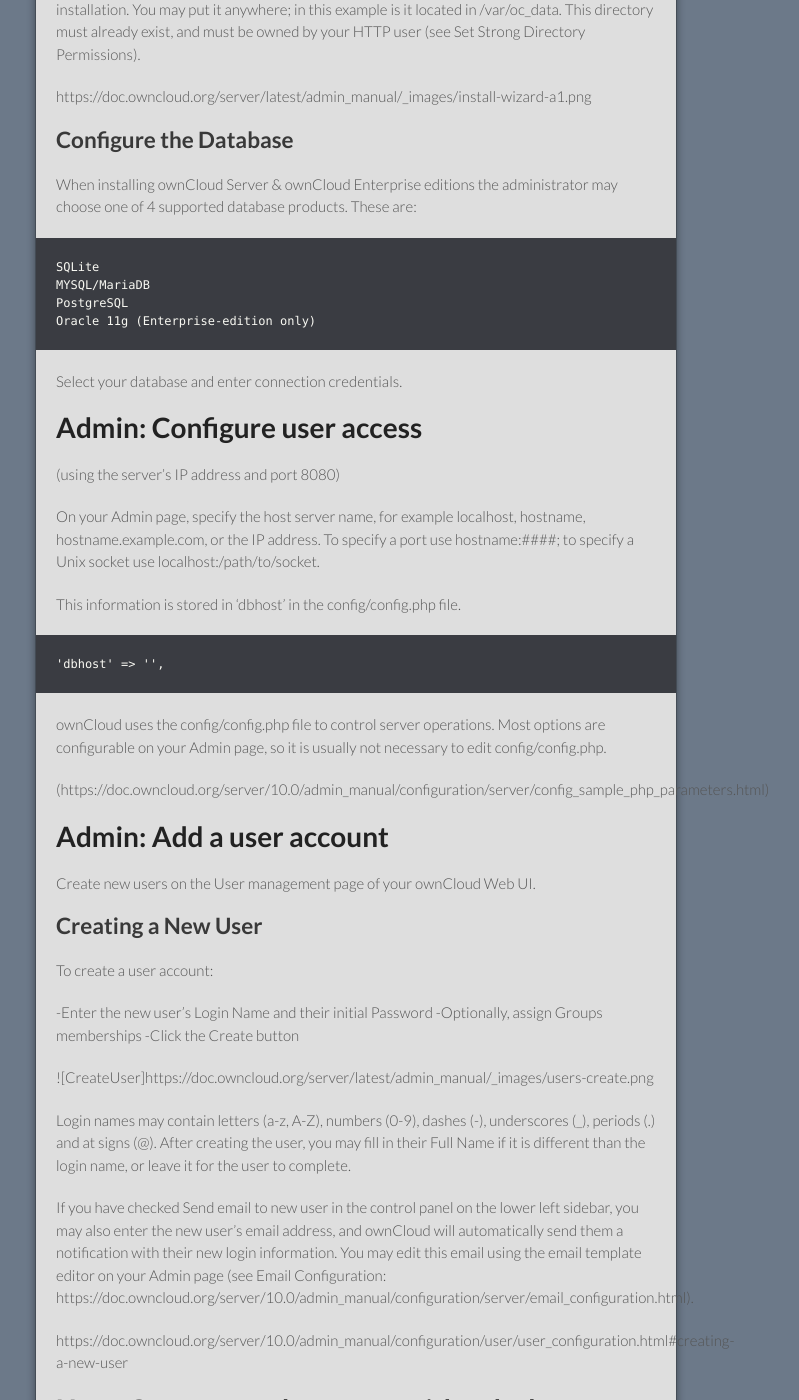
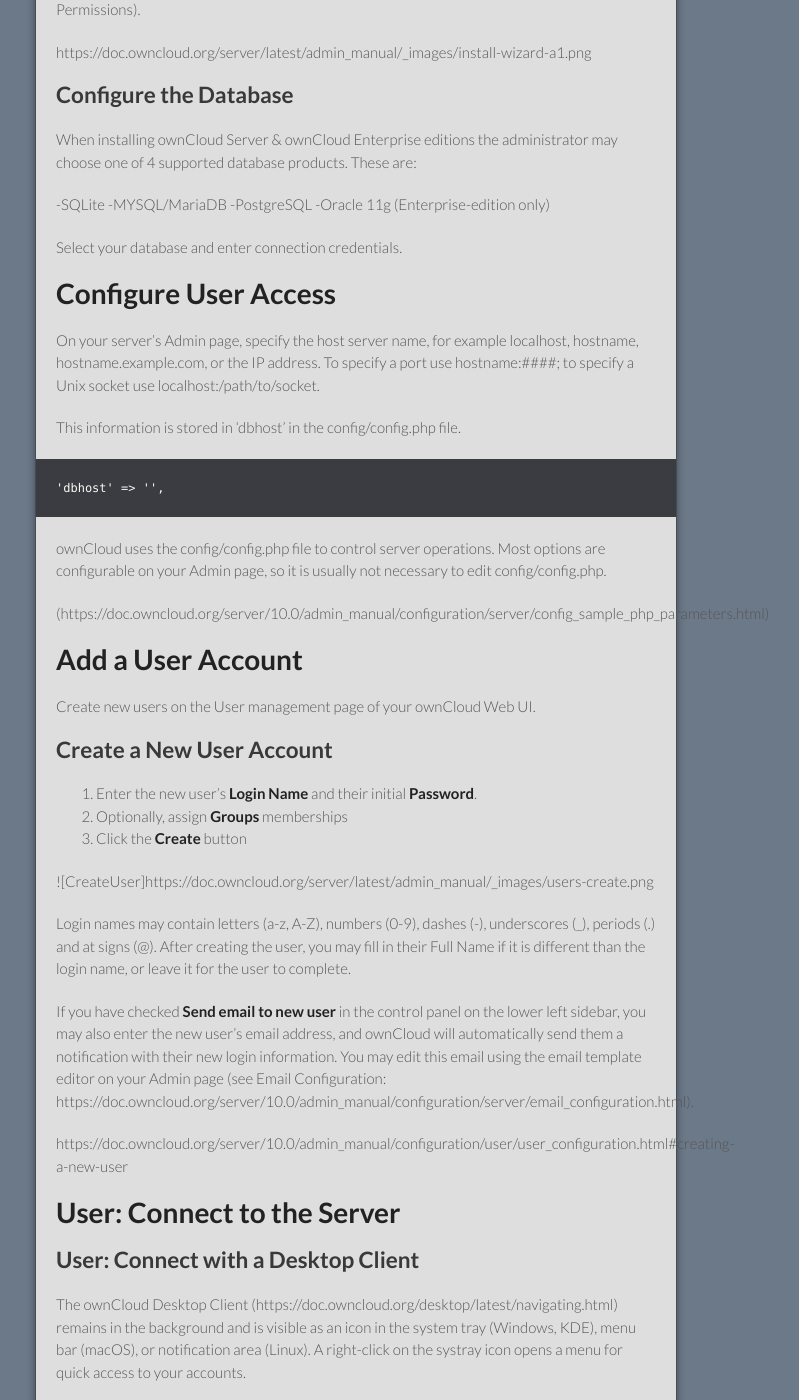
Before and after one commit to schwingle/this-is-only-a-test, a Jekyll site: the page built from index.md, in a window 1280 px wide and 1400 px high, scrolled down 2504 px. Shown: the whole window, without its empty margins (284-1083 px from the left). Built offline with Jekyll 4.4.1, drawn with Linux system fonts in a browser that asks for light colours; our own code applies the rules of GitHub Pages for plain Markdown files; some of the changed text lies outside the part shown.

Commit message:
formatting changes

```diff
--- a/index.md
+++ b/index.md
@@ -9,12 +9,12 @@
 
 1. Install your own LAMP stack, as doing so allows you to create your own custom LAMP stack without dependency conflicts with the ownCloud package. Configurations are available for the following Linux distributions:
 
-    Ubuntu 14.04 & 16.04
-    Debian 7 & 8
-    RHEL 6 & 7
-    CentOS 7.2 & 7.3
-    SLES 11SP4 & 12SP2
-    openSUSE Leap 42.2 & 42.3
+    -Ubuntu 14.04 & 16.04
+    -Debian 7 & 8
+    -RHEL 6 & 7
+    -CentOS 7.2 & 7.3
+    -SLES 11SP4 & 12SP2
+    -openSUSE Leap 42.2 & 42.3
 
 2. Update the package manager configuration.
 3. Set strong directory permissions.
@@ -30,9 +30,9 @@
 
 ### Update the Package Manager Configuration
 
-- Go to http://download.owncloud.org/download/repositories/10.0/owncloud/
-- Select your Linux distribution
-- Follow the instructions to add the repository and install manually
+- Go to http://download.owncloud.org/download/repositories/10.0/owncloud/.
+- Select your Linux distribution.
+- Follow the instructions to add the repository and install manually.
 
 ### Set Strong Directory Permissions
 
@@ -42,10 +42,10 @@
 
 You can find your HTTP user in your HTTP server configuration files, or you can use PHP Version and Information (Look for the User/Group line).
 
-    The HTTP user and group in Debian/Ubuntu is www-data.
-    The HTTP user and group in Fedora/CentOS is apache.
-    The HTTP user and group in Arch Linux is http.
-    The HTTP user in openSUSE is wwwrun, and the HTTP group is www.
+   -The HTTP user and group in Debian/Ubuntu is www-data.
+   -The HTTP user and group in Fedora/CentOS is apache.
+   -The HTTP user and group in Arch Linux is http.
+   -The HTTP user in openSUSE is wwwrun, and the HTTP group is www.
 
 ### Run the Installation Wizard
 
@@ -63,9 +63,6 @@
   You can now start using your new ownCloud server.
 
 For more information, see https://doc.owncloud.org/server/latest/admin_manual/installation/installation_wizard.html.
-
-
-
 
 
 # Configure the Server
@@ -97,17 +94,16 @@
 
 When installing ownCloud Server & ownCloud Enterprise editions the administrator may choose one of 4 supported database products. These are:
 
-    SQLite
-    MYSQL/MariaDB
-    PostgreSQL
-    Oracle 11g (Enterprise-edition only)
+   -SQLite
+   -MYSQL/MariaDB
+   -PostgreSQL
+   -Oracle 11g (Enterprise-edition only)
 
 Select your database and enter connection credentials.
 
-# Admin: Configure user access
-(using the server's IP address and port 8080)
+# Configure User Access
 
-On your Admin page, specify the host server name, for example localhost, hostname, hostname.example.com, or the IP address. To specify a port use hostname:####; to specify a Unix socket use localhost:/path/to/socket.
+On your server's Admin page, specify the host server name, for example localhost, hostname, hostname.example.com, or the IP address. To specify a port use hostname:####; to specify a Unix socket use localhost:/path/to/socket.
 
 This information is stored in 'dbhost' in the  config/config.php file.
 
@@ -117,34 +113,32 @@
 
 (https://doc.owncloud.org/server/10.0/admin_manual/configuration/server/config_sample_php_parameters.html)
 
-# Admin: Add a user account
+# Add a User Account
 
 Create new users on the User management page of your ownCloud Web UI.
 
-## Creating a New User
+## Create a New User Account
 
-To create a user account:
-
-   -Enter the new user’s Login Name and their initial Password
-   -Optionally, assign Groups memberships
-   -Click the Create button
+   1. Enter the new user’s __Login Name__ and their initial __Password__.
+   2. Optionally, assign __Groups__ memberships
+   3. Click the __Create__ button
 
 ![CreateUser]https://doc.owncloud.org/server/latest/admin_manual/_images/users-create.png
 
 Login names may contain letters (a-z, A-Z), numbers (0-9), dashes (-), underscores (\_), periods (.) and at signs (@). After creating the user, you may fill in their Full Name if it is different than the login name, or leave it for the user to complete.
 
-If you have checked Send email to new user in the control panel on the lower left sidebar, you may also enter the new user’s email address, and ownCloud will automatically send them a notification with their new login information. You may edit this email using the email template editor on your Admin page (see Email Configuration: https://doc.owncloud.org/server/10.0/admin_manual/configuration/server/email_configuration.html).
+If you have checked __Send email to new user__ in the control panel on the lower left sidebar, you may also enter the new user’s email address, and ownCloud will automatically send them a notification with their new login information. You may edit this email using the email template editor on your Admin page (see Email Configuration: https://doc.owncloud.org/server/10.0/admin_manual/configuration/server/email_configuration.html).
 
 https://doc.owncloud.org/server/10.0/admin_manual/configuration/user/user_configuration.html#creating-a-new-user
 
-# User: Connect to the server with a desktop or mobile client
+# User: Connect to the Server
 
-## User: Connect with a desktop client
+## User: Connect with a Desktop Client
 
 The ownCloud Desktop Client (https://doc.owncloud.org/desktop/latest/navigating.html) remains in the background and is visible as an icon in the system tray (Windows, KDE), menu bar (macOS), or notification area (Linux). A right-click on the systray icon opens a menu for quick access to your accounts.
 
 [!Systray]https://doc.owncloud.org/desktop/latest/_images/menu.png
 
-## User: Connect with a mobile client
+## User: Connect with a Mobile Client
 
 Open a Web browser and point it to your ownCloud server. Log in and look on your Personal page for a link to the ownCloud app on iTunes (iOS: https://doc.owncloud.org/ios/) or Google Play (Android: https://doc.owncloud.org/android/android_app.html). When you install the ownCloud app and open it you’ll be prompted for your ownCloud server URL and login. When it connects it opens to your Files page.
```
